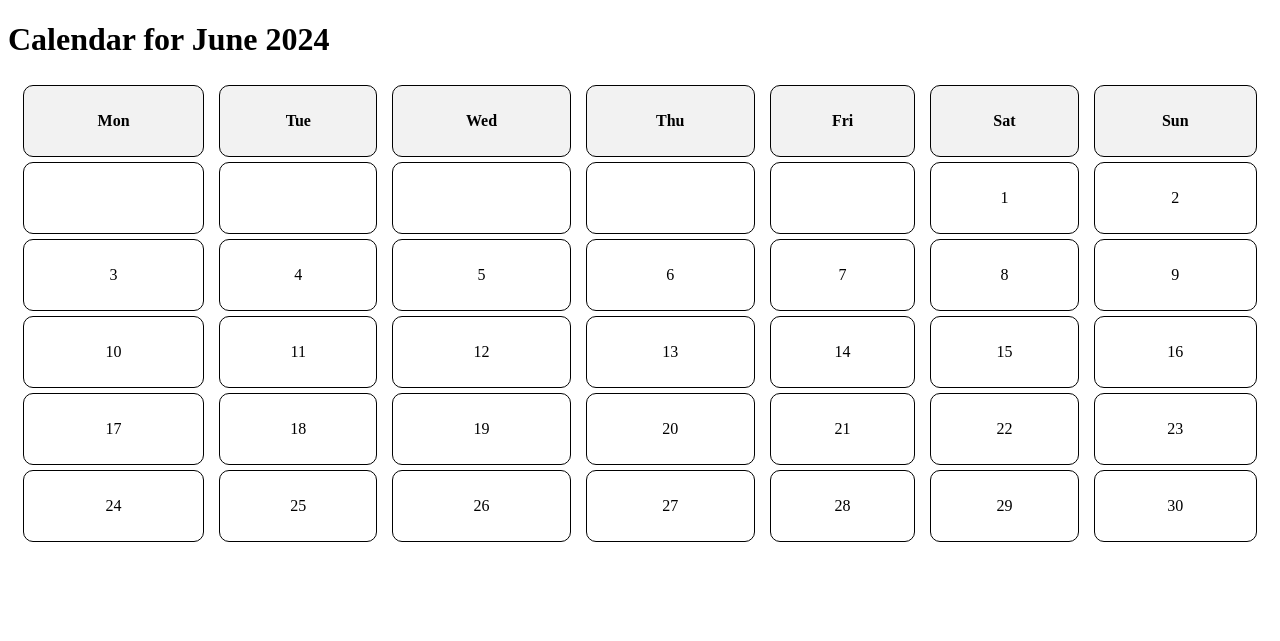
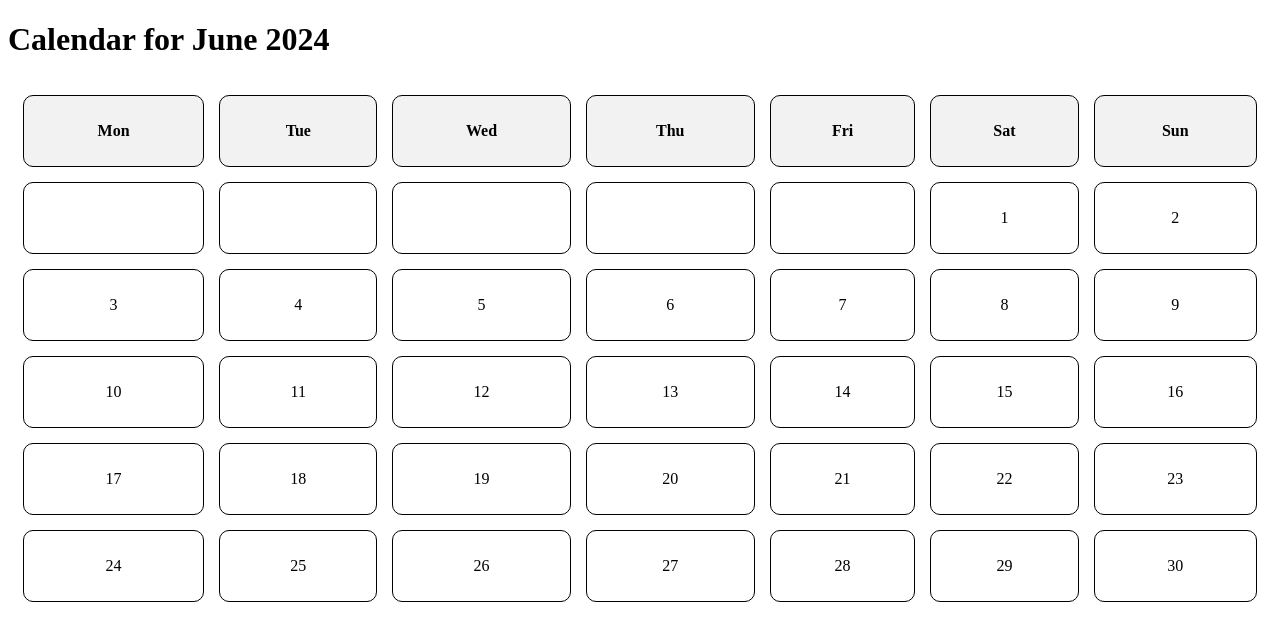
Before and after one commit to AndreasB09/jinja_test, a Flask app: page / in a window 1280 px wide. Shown: the top 641 px of the page. Run offline with Flask 3, Linux system fonts and the light colour scheme.

Commit message:
testing git push

```diff
--- a/templates/calendar.html
+++ b/templates/calendar.html
@@ -8,7 +8,7 @@
         table {
             width: 100%;
             border-collapse: separate;
-            border-spacing: 15px 5px;
+            border-spacing: 15px 15px;
             margin: 20px auto;
         }
         th, td {
```
